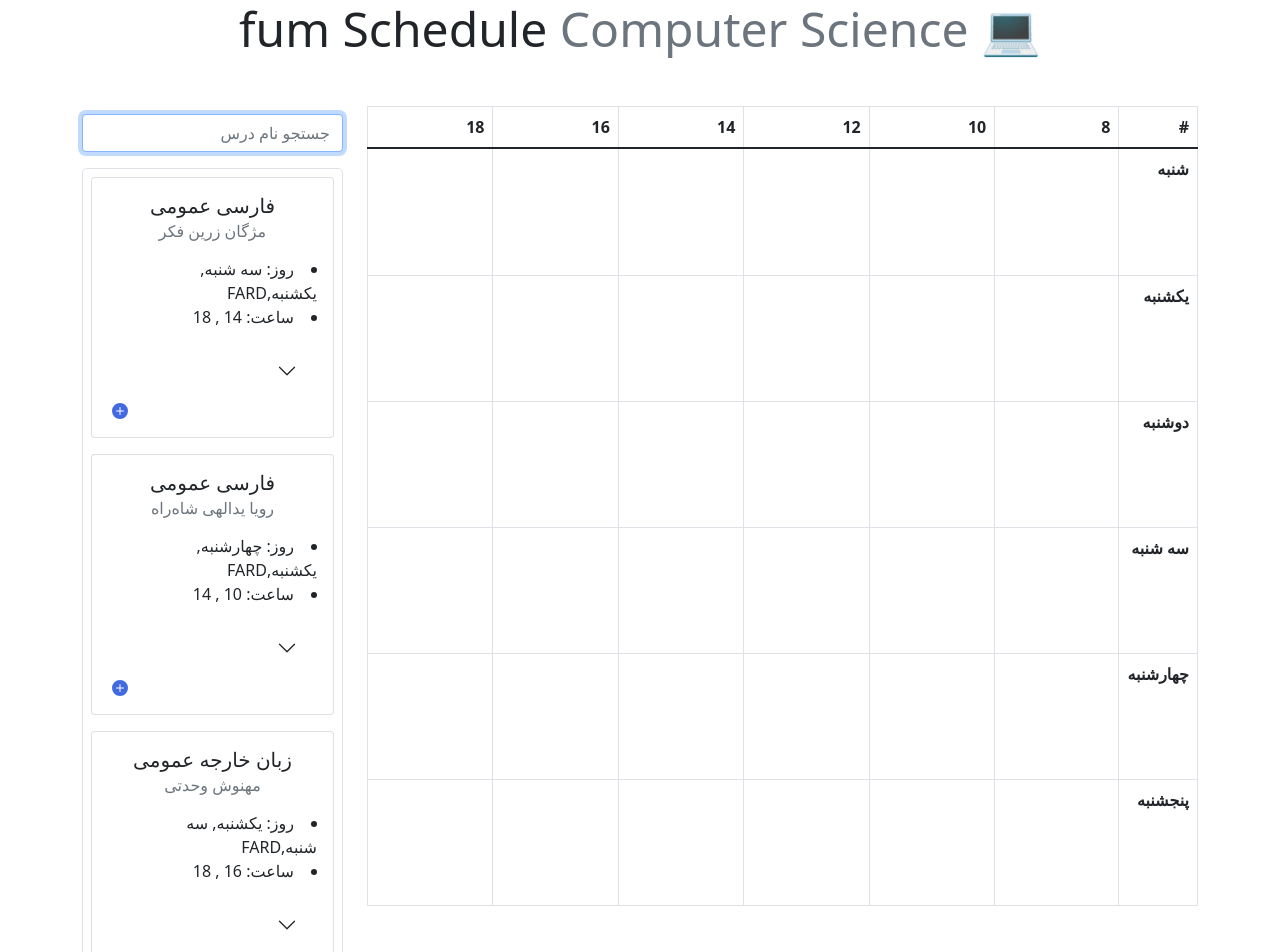
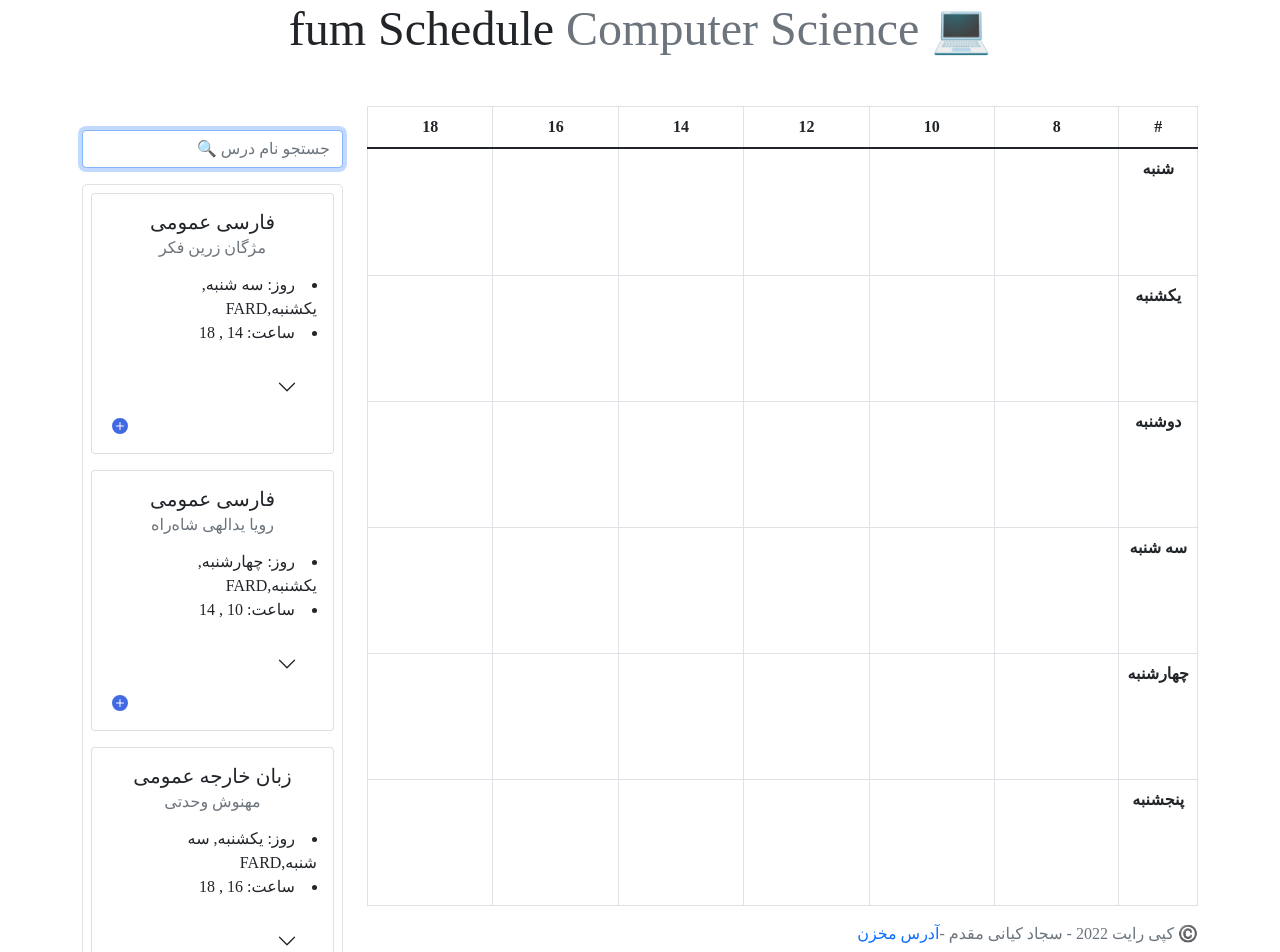
Before and after one commit to SajjadKiani/fum-schedule, a React (Create React App) app: page / in a window 1280 px wide. Shown: the top 952 px of the page. Built offline with nearby package versions, Linux system fonts and the light colour scheme.

Commit message:
update style

```diff
--- a/public/index.html
+++ b/public/index.html
@@ -24,7 +24,7 @@
       work correctly both with client-side routing and a non-root public URL.
       Learn how to configure a non-root public URL by running `npm run build`.
     -->
-    <title>React App</title>
+    <title>fum-Schedule</title>
   </head>
   <body>
     <noscript>You need to enable JavaScript to run this app.</noscript>
--- a/src/App.js
+++ b/src/App.js
@@ -6,6 +6,7 @@ import MyCard from "./components/card";
 import {Data} from "./data";
 import {TableData} from "./data/tableData";
 import { useState} from "react";
+import {Link} from "react-router-dom";
 
 
 function App() {
@@ -35,6 +36,10 @@ function App() {
           <Row dir={'rtl'} className={'mt-5 align-items-center'}>
               <Col className={'col-9'}>
                   <MyTable  data={tableData} />
+                  <p className={'mb-2 text-muted'}>©️ کپی رایت 2022 - سجاد کیانی مقدم -
+                      <a href={'https://github.com/SajjadKiani/fum-schedule'} id={'repository'}>آدرس مخزن</a>
+                  </p>
+
               </Col>
               <Col className={'vh-100 col-3'}>
                   <List data={Data} onClick={handleListClick} />
--- a/src/components/card/index.js
+++ b/src/components/card/index.js
@@ -1,4 +1,3 @@
-import {Card} from "react-bootstrap";
 import React, {useState} from "react";
 
 import './style.css'
@@ -23,7 +22,7 @@ export default function MyCard ({data , handleCardClick}) {
         handleCardClick(data)
     }
 
-    return <div className={'border border-primary p-1 rounded-2'}>
+    return <div className={'border border-primary p-1 rounded-2 text-end'}>
             <p>{data['نام درس']}</p>
             {state && <li>{state}</li>}
             <li id={'card'}> واحد: {data["واحد"]}</li>
--- a/src/components/list/index.js
+++ b/src/components/list/index.js
@@ -27,7 +27,7 @@ export default function List ({data , onClick}) {
     return (
         <div className={''}>
 
-            <input ref={inputRef} type={'text'} onChange={handleSearch} className={'mb-3 form-control'} placeholder={'جستجو نام درس'} />
+            <input ref={inputRef} type={'text'} onChange={handleSearch} className={'mb-3 form-control'} placeholder={'جستجو نام درس 🔍'} />
 
             <div className={'p-2 border rounded-3 navbar-nav-scroll text-center min-vh-100'}>
 
--- a/src/components/table/index.js
+++ b/src/components/table/index.js
@@ -8,7 +8,7 @@ export default function MyTable ({data}) {
     return (
         <div className={'table-responsive-sm '}>
             { error && <Alert variant={"danger"} >خطا</Alert> }
-            <Table dir={'rtl'} className={'vh-100'}  bordered hover>
+            <Table dir={'rtl'} className={'vh-100 text-center'}  bordered hover>
                 <thead>
                 <tr>
                     <th>#</th>
--- a/src/data/tableData.js
+++ b/src/data/tableData.js
@@ -1,5 +1,3 @@
-import MyCard from "../components/card";
-
 const TableData = []
 
 for (let i = 0; i < 6; i++) {
--- a/src/index.js
+++ b/src/index.js
@@ -5,6 +5,8 @@ import App from './App';
 import 'bootstrap/dist/css/bootstrap.min.css';
 import {BrowserRouter} from "react-router-dom";
 
+import './style.css'
+
 ReactDOM.render(
     <BrowserRouter>
         <App />
--- /dev/null
+++ b/src/style.css
@@ -0,0 +1,7 @@
+#root {
+    font-family: "B Yekan";
+}
+
+a#repository {
+    text-decoration: none;
+}
```
